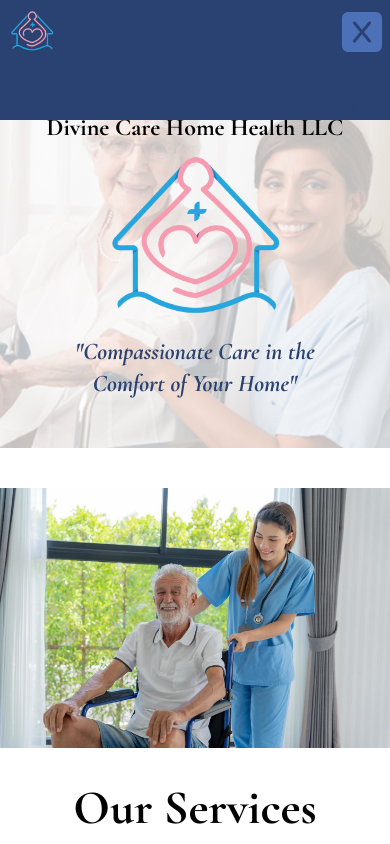
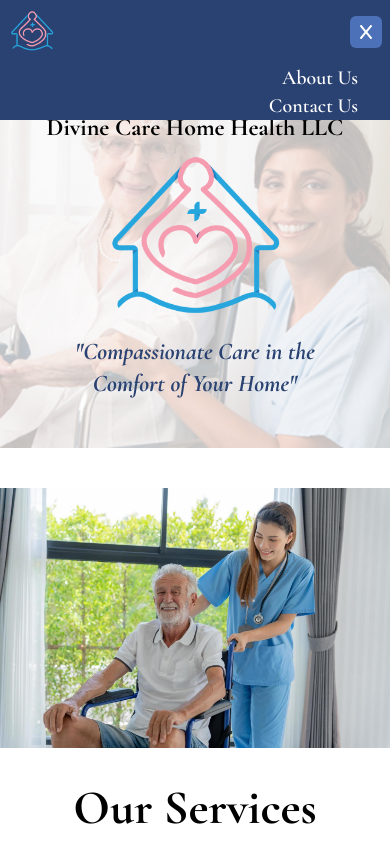
Before and after one commit to chacuzzzi/chacuzzzi.github.io, a React (Create React App) app in the folder client/: page / in a window 390 px wide. Both pictures are taken after a click on the element 362 px from the left and 32 px from the top of the page. Shown: the top 844 px of the page. Built offline with nearby package versions, Linux system fonts and the light colour scheme.

Commit message:
navbar fixes

```diff
--- a/client/src/Components/Navbar.jsx
+++ b/client/src/Components/Navbar.jsx
@@ -32,11 +32,11 @@ function HomeNavbar({ handleNavigation, menuOpen, toggleMenu }) {
         </div>
 
         <div>
-          <div className={`lg:hidden group hover:cursor-pointer mr-2 flex flex-col p-2 rounded-md ${menuOpen ? 'bg-lightBlue' : ''}`} onClick={toggleMenu}>
+          <div className={`lg:hidden group hover:cursor-pointer mr-2 flex flex-col rounded-md ${menuOpen ? 'bg-lightBlue p-2' : 'p-1'}`} onClick={toggleMenu}>
             <svg xmlns="http://www.w3.org/2000/svg" width="1.5em" height="1.5em" viewBox="0 0 448 512" className={`fill-current text-lightBlue ${menuOpen ? 'hidden' : 'block'}`}>
               <path d="M0 96C0 78.3 14.3 64 32 64H416c17.7 0 32 14.3 32 32s-14.3 32-32 32H32C14.3 128 0 113.7 0 96zM0 256c0-17.7 14.3-32 32-32H416c17.7 0 32 14.3 32 32s-14.3 32-32 32H32c-17.7 0-32-14.3-32-32zM448 416c0 17.7-14.3 32-32 32H32c-17.7 0-32-14.3-32-32s14.3-32 32-32H416c17.7 0 32 14.3 32 32z"/>
             </svg>
-            <svg xmlns="http://www.w3.org/2000/svg" width="1.5em" height="1.5em" viewBox="0 0 384 512" className={`fill-current text-blueTheme bg-lightBlue ${menuOpen ? 'block' : 'hidden'}`}>
+            <svg xmlns="http://www.w3.org/2000/svg" width="1em" height="1em" viewBox="0 0 384 512" className={`fill-current text-white bg-lightBlue ${menuOpen ? 'block' : 'hidden'}`}>
               <path d="M376.6 84.5c11.3-13.6 9.5-33.8-4.1-45.1s-33.8-9.5-45.1 4.1L192 206 56.6 43.5C45.3 29.9 25.1 28.1 11.5 39.4S-3.9 70.9 7.4 84.5L150.3 256 7.4 427.5c-11.3 13.6-9.5 33.8 4.1 45.1s33.8 9.5 45.1-4.1L192 306 327.4 468.5c11.3 13.6 31.5 15.4 45.1 4.1s15.4-31.5 4.1-45.1L233.7 256 376.6 84.5z"/>
             </svg>
           </div>
@@ -49,7 +49,7 @@ function HomeNavbar({ handleNavigation, menuOpen, toggleMenu }) {
       </div>
 
       <div>
-        <ul className={`lg:hidden m-0 flex flex-col list-none text-xl font-semibold px-8 text-right ${scrollable ? 'text-white' : 'text-blueTheme'} ${menuOpen ? 'block' : 'hidden'}`}>
+        <ul className={`lg:hidden m-0 flex flex-col list-none text-xl font-semibold px-8 text-right ${scrollable ? 'text-white' : 'text-white md:text-blueTheme'} ${menuOpen ? 'block' : 'hidden'}`}>
           <li className='hover:cursor-pointer hover:text-pinkTheme' onClick={() => handleNavigation('/about')}>About Us</li>
           <li className='hover:cursor-pointer hover:text-pinkTheme' onClick={() => handleNavigation('/contact')}>Contact Us</li>
         </ul>
```
